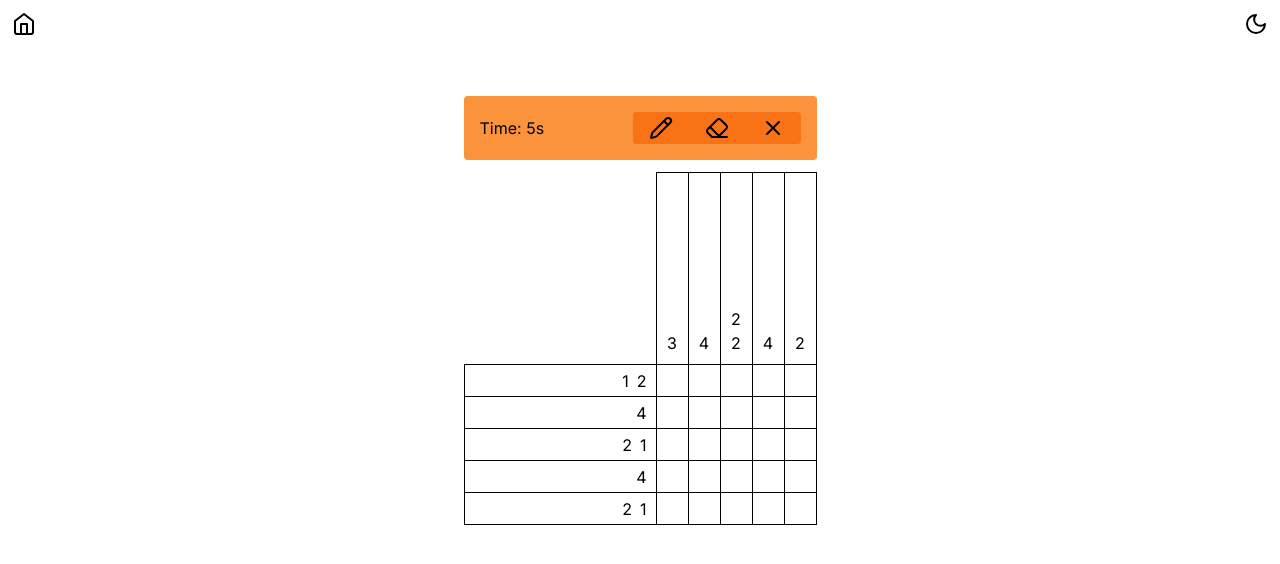
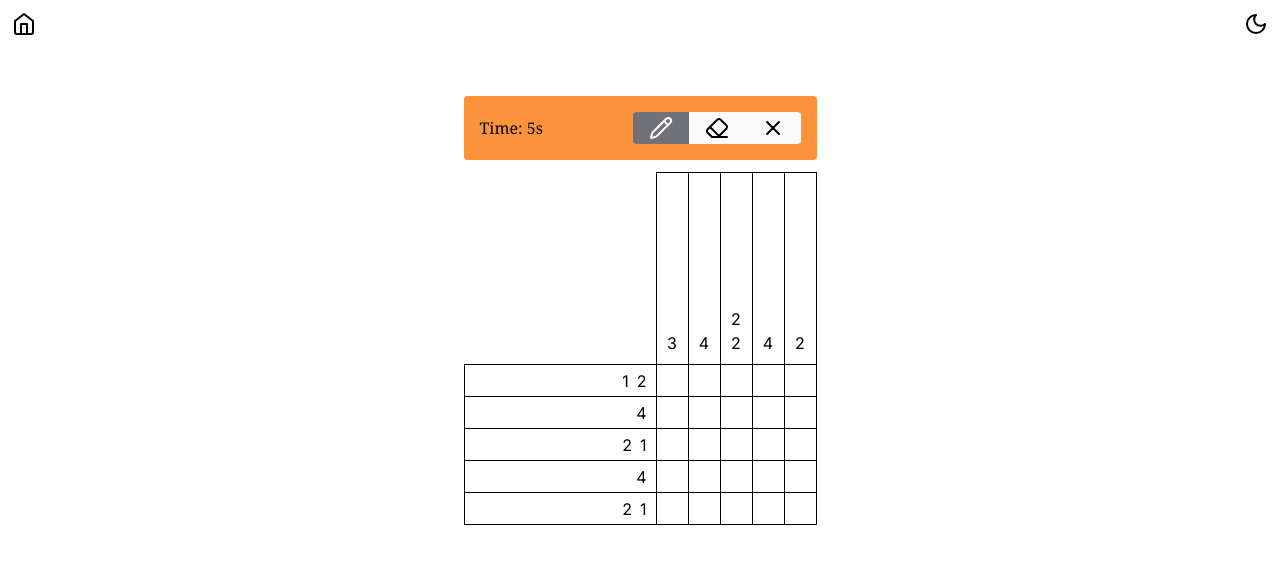
Before and after one commit to lewisgormanneale/griddle, a Next.js app: page /nonogram in a window 1280 px wide. Shown: the top 564 px of the page. Built offline with nearby package versions, Linux system fonts and the light colour scheme.

Commit message:
selected button fill state indicator

```diff
--- a/components/game/controls.tsx
+++ b/components/game/controls.tsx
@@ -4,9 +4,11 @@ import { LuPencil, LuEraser, LuX } from "react-icons/lu";
 
 export function Controls({
   winConditionMet,
+  selectedFillState,
   onSelectedFillState,
 }: {
   winConditionMet: boolean;
+  selectedFillState: CellState;
   onSelectedFillState: (cellState: CellState) => void;
 }) {
   const [time, setTime] = useState(0);
@@ -35,24 +37,36 @@ export function Controls({
   }, [winConditionMet]);
 
   return (
-    <div className="flex  justify-between items-center w-full p-4 rounded bg-orange-400 dark:bg-orange-700">
-      <div>Time: {time}s</div>
+    <div className="flex justify-between items-center w-full p-4 rounded bg-orange-400 dark:bg-orange-700">
+      <div className="font-serif">Time: {time}s</div>
       <div className="flex items-center">
         <button
           onClick={() => onSelectedFillState(CellState.Filled)}
-          className="px-4 py-1 rounded-l bg-orange-500 dark:bg-orange-800"
+          className={`px-4 py-1 rounded-l ${
+            selectedFillState === CellState.Filled
+              ? "bg-zinc-500 text-white"
+              : "bg-zinc-50 dark:bg-zinc-700"
+          }`}
         >
           <LuPencil className="w-6 h-6" />
         </button>
         <button
           onClick={() => onSelectedFillState(CellState.Blank)}
-          className="px-4 py-1  bg-orange-500 dark:bg-orange-800"
+          className={`px-4 py-1 ${
+            selectedFillState === CellState.Blank
+              ? "bg-zinc-500 text-white"
+              : "bg-zinc-50 dark:bg-zinc-700"
+          }`}
         >
           <LuEraser className="w-6 h-6" />
         </button>
         <button
           onClick={() => onSelectedFillState(CellState.CrossedOut)}
-          className="px-4 py-1 rounded-r bg-orange-500 dark:bg-orange-800"
+          className={`px-4 py-1 rounded-r ${
+            selectedFillState === CellState.CrossedOut
+              ? "bg-zinc-500 text-white"
+              : "bg-zinc-50 dark:bg-zinc-700"
+          }`}
         >
           <LuX className="w-6 h-6" />
         </button>
--- a/components/game/game.tsx
+++ b/components/game/game.tsx
@@ -36,6 +36,7 @@ export function Game() {
         <React.Fragment>
           <Controls
             winConditionMet={winConditionMet}
+            selectedFillState={selectedFillState}
             onSelectedFillState={handleFillStateChange}
           />
           <Grid
```
